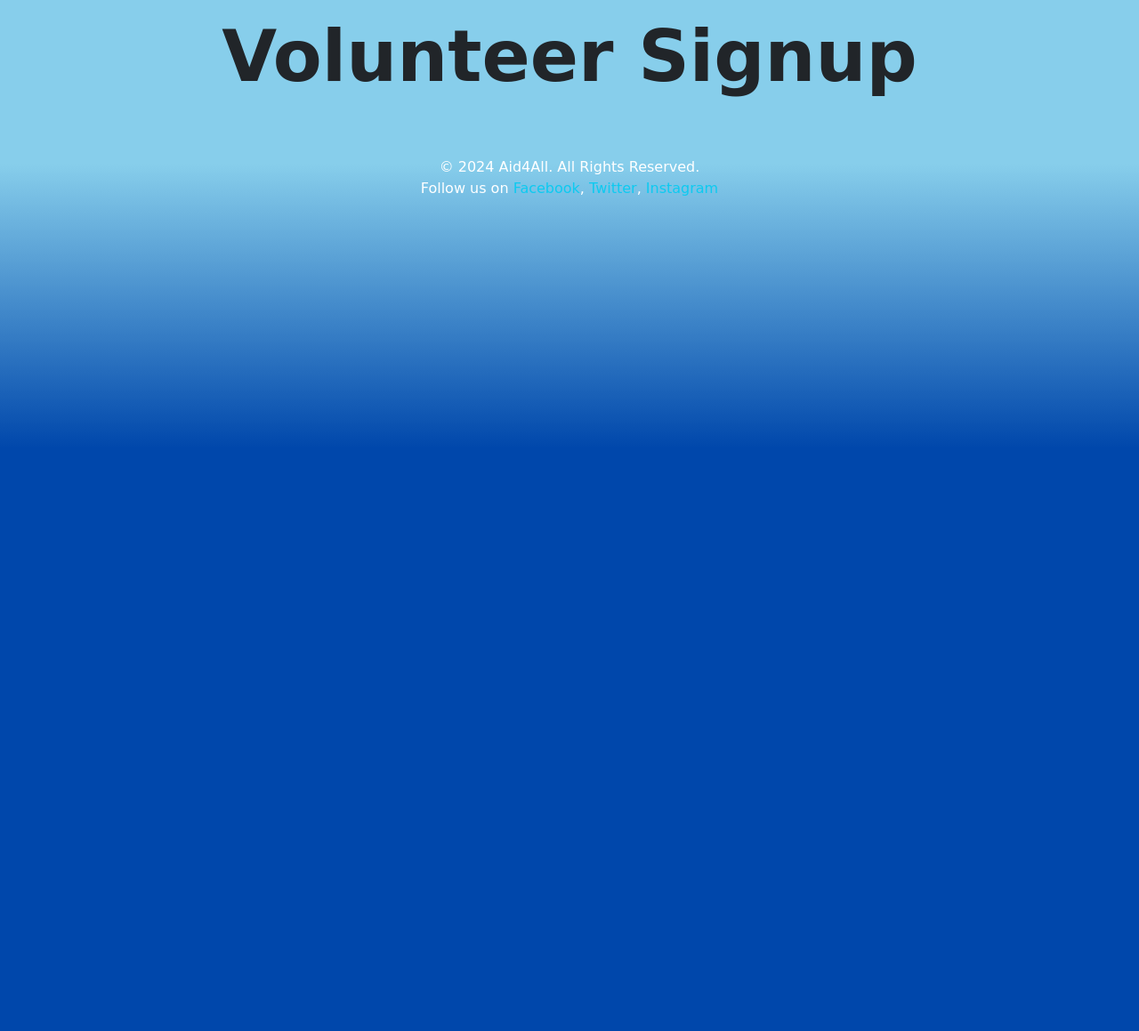
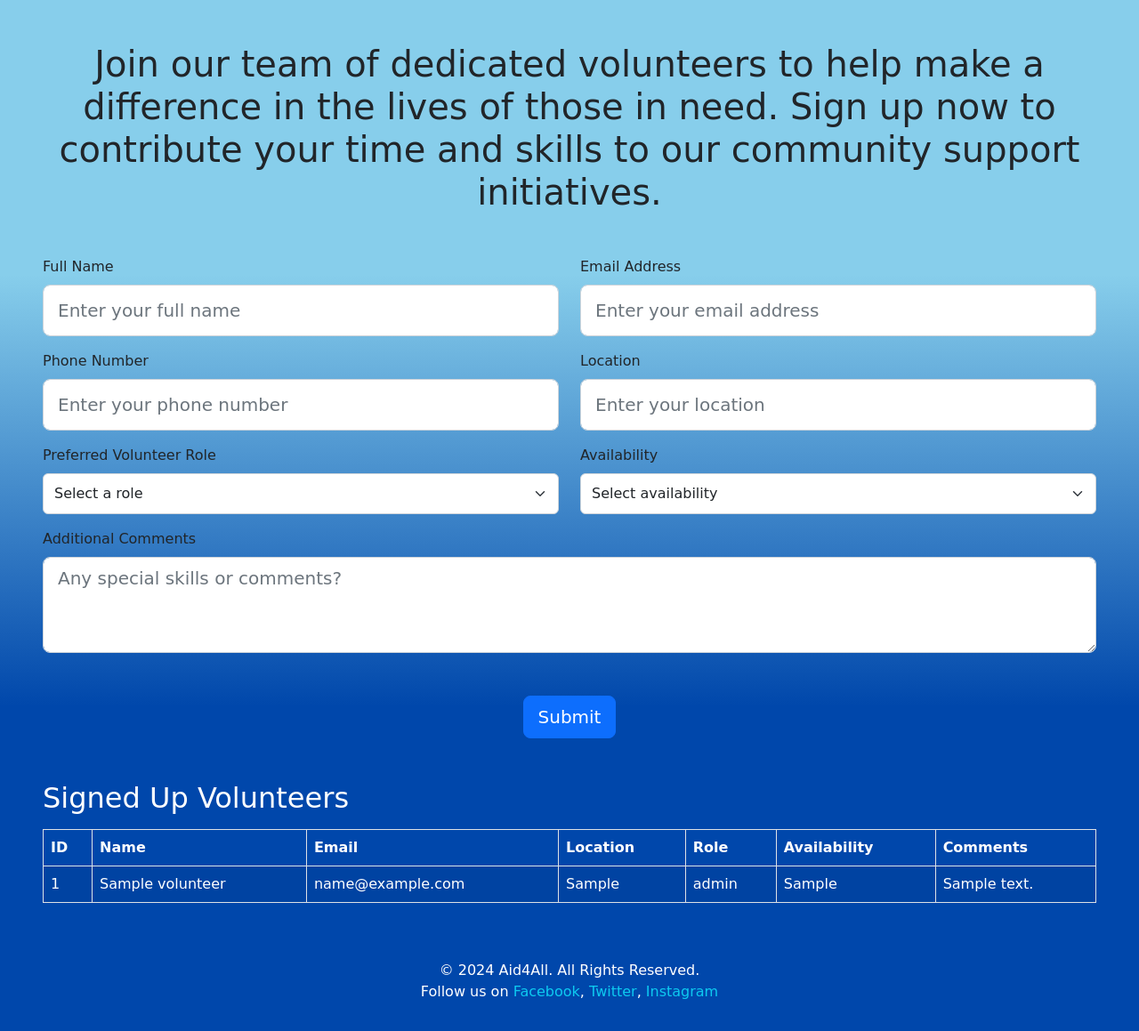
Before and after one commit to Sadhvi-Nayak/Aid4All, a Flask app: page /volunteerSignup in a window 1280 px wide. Shown: the part 56-1215 px from the top of the page at 89% size. Before the commit the page ends 531 px from the top, so only its background shows below. Run offline with Flask 3, Linux system fonts and the light colour scheme; tables that the repository leaves empty hold one stand-in row (values such as "Sample post"); some libraries are stand-ins or nearby versions; some web fonts are replaced.

Commit message:
Completed volunteer signup page

```diff
--- a/app.py
+++ b/app.py
@@ -1,6 +1,6 @@
 from flask import Flask,redirect,render_template,url_for, request, flash
 from flask_sqlalchemy import SQLAlchemy
-import os, csv
+import os, csv, smtplib
 
 app = Flask(__name__)
 app.config['SECRET_KEY'] = os.urandom(16)
@@ -9,6 +9,43 @@ app.config["SQLALCHEMY_TRACK_MODIFICATIONS"] = False
 db = SQLAlchemy(app)
 
 news_api_key = os.getenv('NEWS_API_KEY')
+app.config["EMAIL"] = os.getenv("EMAIL")
+app.config["SECRET_KEY"] = os.getenv("SECRET_KEY")
+
+def send_mail(recipient, subject, body):
+	FROM = app.config["EMAIL"]
+	TO = recipient if isinstance(recipient, list) else [recipient]
+	SUBJECT = subject
+	TEXT = body + "\n\nThanks & Regards,\nTeam Aid4All"
+	message = """From: %s\nTo: %s\nSubject: %s\n\n%s
+	""" % (
+        FROM,
+        ", ".join(TO),
+        SUBJECT,
+        TEXT,
+    )
+	try:
+		server = smtplib.SMTP("smtp.gmail.com", 587)
+		server.ehlo()
+		server.starttls()
+		server.login(app.config["EMAIL"], app.config["SECRET_KEY"])
+		server.sendmail(FROM, TO, message)
+		server.close()
+	except:
+		flash("Check your internet connection", "error")
+		return redirect(url_for("home"))
+
+class Volunteers(db.Model):
+    id = db.Column(db.Integer, primary_key=True)
+    name = db.Column(db.String(50), nullable=False)
+    email = db.Column(db.String(60), unique=True, nullable=False)
+    phone = db.Column(db.String(10), unique=True, nullable=False)
+    location = db.Column(db.String(50), nullable=False)
+    role = db.Column(db.String(50), nullable=False)
+    availability = db.Column(db.String(50), nullable=False)
+    comments = db.Column(db.String(250))
+    def __repr__(self):
+        return "<Volunteer %r>" % self.email
 
 @app.route("/")
 def home():
@@ -28,7 +65,8 @@ def donateSupport():
 
 @app.route("/volunteerSignup")
 def volunteerSignup():
-    return render_template("volunteerSignup.html")
+	volunteers = Volunteers.query.all()
+	return render_template("volunteerSignup.html",volunteers=volunteers)
 
 @app.route("/supplyManagement")
 def supplyManagement():
@@ -53,5 +91,49 @@ def add_crisis_data():
 		flash("Data added successfully!", "success")
 		return redirect("/admin")
 
+@app.route("/volunteer_signup", methods=['POST'])
+def volunteer_signup():
+	if request.method == 'POST':
+		name = request.form['name']
+		email = request.form['email']
+		phone = request.form['phone']
+		location = request.form['location']
+		role = request.form['role']
+		availability = request.form['availability']
+		comments = request.form['comments']
+		email_check = Volunteers.query.filter_by(email=email).first()
+		if not email_check:
+			phone_check = Volunteers.query.filter_by(phone=phone).first()
+			if not phone_check:
+				volunteer = Volunteers(
+                    name=name,
+                    email=email,
+                    phone=phone,
+					location=location,
+					role=role,
+					availability=availability,
+					comments=comments
+                )
+				db.session.add(volunteer)
+				db.session.commit()
+				send_mail(
+                    email,
+                    "Volunteer Signup Successfull for Aid4All",
+                    "Hi "
+                    + str(name)
+                    + ",\nThank you for registering with Aid4All! We are excited to have you on board and appreciate your commitment to making a difference."
+					+ "\nPlease keep an eye out for a WhatsApp message from 91234567890, where you will receive further updates and important information about your involvement."
+                )
+				flash("Signup successfully", "success")
+				return redirect(url_for("volunteerSignup"))
+			else:
+				flash("Phone Number already in use", "error")
+				return redirect(url_for("volunteerSignup"))
+		else:
+			flash("Email ID already in use", "error")
+			return redirect(url_for("volunteerSignup"))
+
 if __name__ == '__main__':
-    app.run(debug=True)
+	with app.app_context():
+		db.create_all()
+	app.run(debug=True)
--- a/static/style.css
+++ b/static/style.css
@@ -138,6 +138,12 @@ body {
     margin-bottom: 0.5rem;
 }
 
+.volunteerTable tr,
+.volunteerTable th,
+.volunteerTable td {
+    color: white !important;
+}
+
 @media (max-width: 1200px) {
     .custom-h1 {
         font-size: 300%;
--- a/templates/volunteerSignup.html
+++ b/templates/volunteerSignup.html
@@ -1,7 +1,92 @@
 {% extends 'base.html' %} {% block title %}Volunteer Signup{% endblock %} {% block body %}
-<div class="container mt-3 bluecl">
-    <h1 class="text-center fw-bold mb-5 display-1">
-        Volunteer Signup
+<div class="m-5">
+    <h1 class="text-center">
+        Join our team of dedicated volunteers to help make a difference in the lives of those in need. Sign up now to contribute your time and skills to our community support initiatives.
     </h1>
+    <form action="/volunteer_signup" method="POST" class="mt-5">
+        <div class="row">
+            <div class="col-md-6 mb-3">
+                <label for="fullName" class="form-label">Full Name</label>
+                <input type="text" class="form-control form-control-lg" id="fullName" style="line-height: 2;" placeholder="Enter your full name" name="name" required />
+            </div>
+            <div class=" col-md-6 mb-3">
+                <label for="email" class="form-label">Email Address</label>
+                <input type="email" class="form-control form-control-lg" id="email" style="line-height: 2;" placeholder="Enter your email address" name="email" required />
+            </div>
+        </div>
+        <div class="row">
+            <div class="col-md-6 mb-3">
+                <label for="phone" class="form-label">Phone Number</label>
+                <input type="tel" class="form-control form-control-lg" id="phone" style="line-height: 2;" placeholder="Enter your phone number" name="phone" required />
+            </div>
+            <div class="col-md-6 mb-3">
+                <label for="dob" class="form-label">Location</label>
+                <input type="text" class="form-control form-control-lg" style="line-height: 2;" id="location" placeholder="Enter your location" name="location" required />
+            </div>
+        </div>
+        <div class="row">
+            <div class="col-md-6 mb-3">
+                <label for="role" class="form-label">Preferred Volunteer Role</label>
+                <select class="form-select form-control-lg" style="line-height: 2;" id="role" name="role" required>
+          <option value="" disabled selected>Select a role</option>
+          <option value="Event Volunteer">
+            Event Volunteer - Help organize and manage events, interact with the
+            public, and assist with event logistics.
+          </option>
+          <option value="Support Staff">
+            Support Staff - Provide operational support behind the scenes,
+            including logistics and resource management.
+          </option>
+          <option value="Admin Assistance">
+            Administrative Assistance - Assist with office tasks like data
+            entry, email management, and document organization.
+          </option>
+        </select>
+            </div>
+            <div class="col-md-6 mb-3">
+                <label for="availability" class="form-label">Availability</label>
+                <select class="form-select form-control-lg" style="line-height: 2;" id="availability" name="availability" required>
+          <option value="" disabled selected>Select availability</option>
+          <option value="Weekdays">Weekdays</option>
+          <option value="Weekends">Weekends</option>
+          <option value="Flexible">Flexible</option>
+        </select>
+            </div>
+        </div>
+        <div class="mb-3">
+            <label for="comments" class="form-label">Additional Comments</label>
+            <textarea class="form-control form-control-lg" id="comments" rows="3" name="comments" placeholder="Any special skills or comments?"></textarea>
+        </div>
+        <div class="text-center mt-5">
+            <button type="submit" class="btn btn-primary btn-lg">Submit</button>
+        </div>
+    </form>
+    <h2 class="mt-5 mb-3 text-white">Signed Up Volunteers</h2>
+    <table class="table table-bordered table-striped volunteerTable">
+        <thead>
+            <tr>
+                <th>ID</th>
+                <th>Name</th>
+                <th>Email</th>
+                <th>Location</th>
+                <th>Role</th>
+                <th>Availability</th>
+                <th>Comments</th>
+            </tr>
+        </thead>
+        <tbody>
+            {% for volunteer in volunteers %}
+            <tr>
+                <td>{{ volunteer.id }}</td>
+                <td>{{ volunteer.name }}</td>
+                <td>{{ volunteer.email }}</td>
+                <td>{{ volunteer.location }}</td>
+                <td>{{ volunteer.role }}</td>
+                <td>{{ volunteer.availability }}</td>
+                <td>{{ volunteer.comments }}</td>
+            </tr>
+            {% endfor %}
+        </tbody>
+    </table>
 </div>
 {% endblock body %}
```
